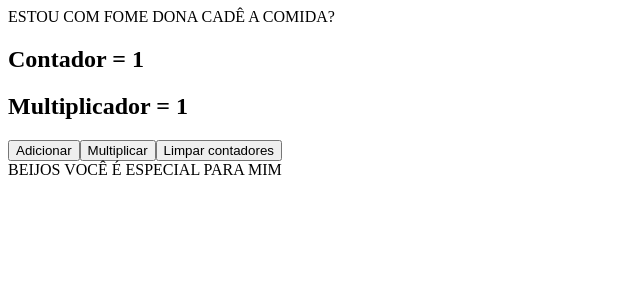
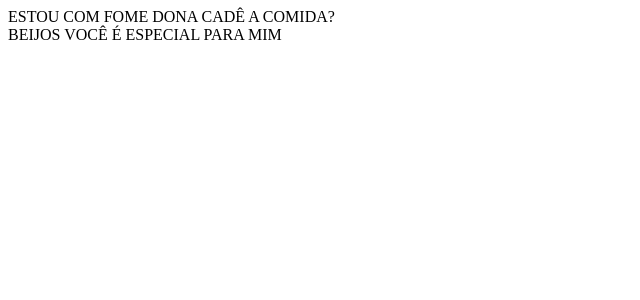
Before and after one commit to RayldoAzevedo/ideia-unica, a Next.js app: page / in a window 1280 px wide. Shown: the top 300 px of the page, without its empty margins (0-640 px from the left). Built offline with nearby package versions, Linux system fonts and the light colour scheme.

Commit message:
fazendo graça

```diff
--- a/pages/index.js
+++ b/pages/index.js
@@ -4,35 +4,11 @@ function Home(){
     return <div>
         ESTOU COM FOME DONA CADÊ A COMIDA?
 
-        <Contador/>
         <div>BEIJOS VOCÊ É ESPECIAL PARA MIM</div>
     </div>
 }
 
-function Contador(){
-    const [contador, setContador] = useState(1);
-    const [multiplicar, setMultiplicar] = useState(1);
 
-    function addContador(){
-        setContador(contador +1);
-    }
-    function mutiplicador(){
-        setMultiplicar(multiplicar * contador);
-    }
-    function limpardados(){
-        setContador(1);
-        setMultiplicar(1);
-    }
-    return(
-        <div>
-            <h2>Contador = {contador}</h2>
-            <h2>Multiplicador = {multiplicar}</h2>
-            <button type="button" onClick={addContador}>Adicionar</button>
-            <button type='button' onClick={mutiplicador}>Multiplicar</button>
-            <button type='button' onClick={limpardados}>Limpar contadores</button>
-        </div>
-    )
-}
 
 
 export default Home
```
